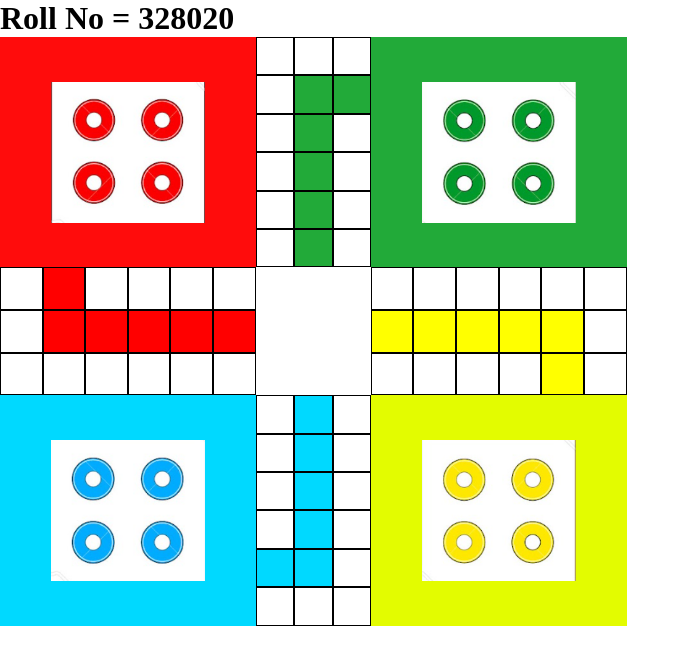
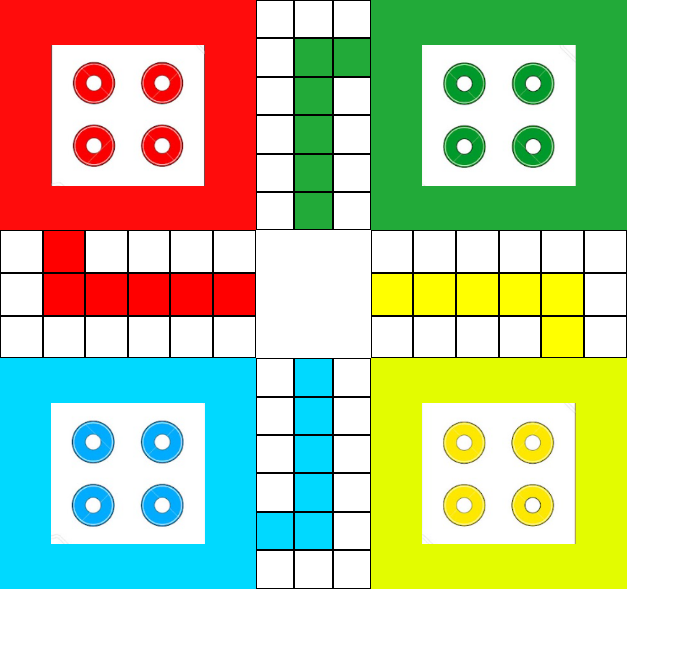
Before and after one commit to khizer12429/ludo-assignment, a plain HTML site: page index.html in a window 1280 px wide. Shown: the whole page, without its empty margins (0-690 px from the left). Drawn offline with Linux system fonts and the light colour scheme.

Commit message:
remove roll number-index.html

```diff
--- a/index.html
+++ b/index.html
@@ -10,7 +10,7 @@
 
 <body>
     <div class="main">
-        <h1>Roll No = 328020</h1>
+
         <div class="first1">
             <div class="firsta">
                 <img src="image/Screenshot 2024-10-20 160452.png" alt="">
```
